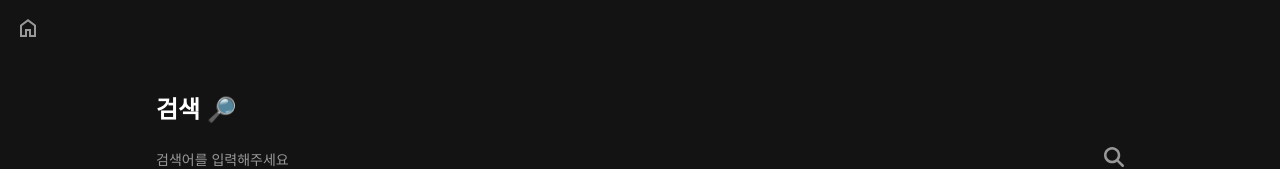
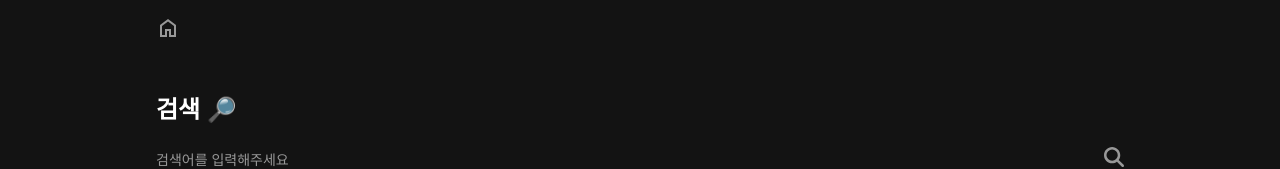
Before and after one commit to Dsm-Hackathon-2024/frontend, a React (Vite) app: page /search in a window 1280 px wide. Shown: the top 169 px of the page. Built offline with nearby package versions, Linux system fonts and the light colour scheme; a web font is replaced by a local one.

Commit message:
home button style change

```diff
--- a/src/components/HomeButton.jsx
+++ b/src/components/HomeButton.jsx
@@ -12,12 +12,14 @@ export const HomeButton = () => {
 
   return (
     <Wrapper>
-      <Container
-        onClick={() => {
-          link("/home");
-        }}
-      >
-        <HomeIcon size={24} color={theme.colors.black15} />
+      <Container>
+        <span
+          onClick={() => {
+            link("/home");
+          }}
+        >
+          <HomeIcon size={24} color={theme.colors.black15} />
+        </span>
       </Container>
     </Wrapper>
   );
@@ -27,11 +29,14 @@ const Wrapper = styled.div`
   position: fixed;
   width: 100%;
   height: 50px;
-  max-width: 1000px;
   padding: 16px;
   top: 0;
+  display: flex;
+  justify-content: center;
 `;
 
-const Container = styled.span`
+const Container = styled.div`
   cursor: pointer;
+  max-width: 968px;
+  width: 100%;
 `;
```
